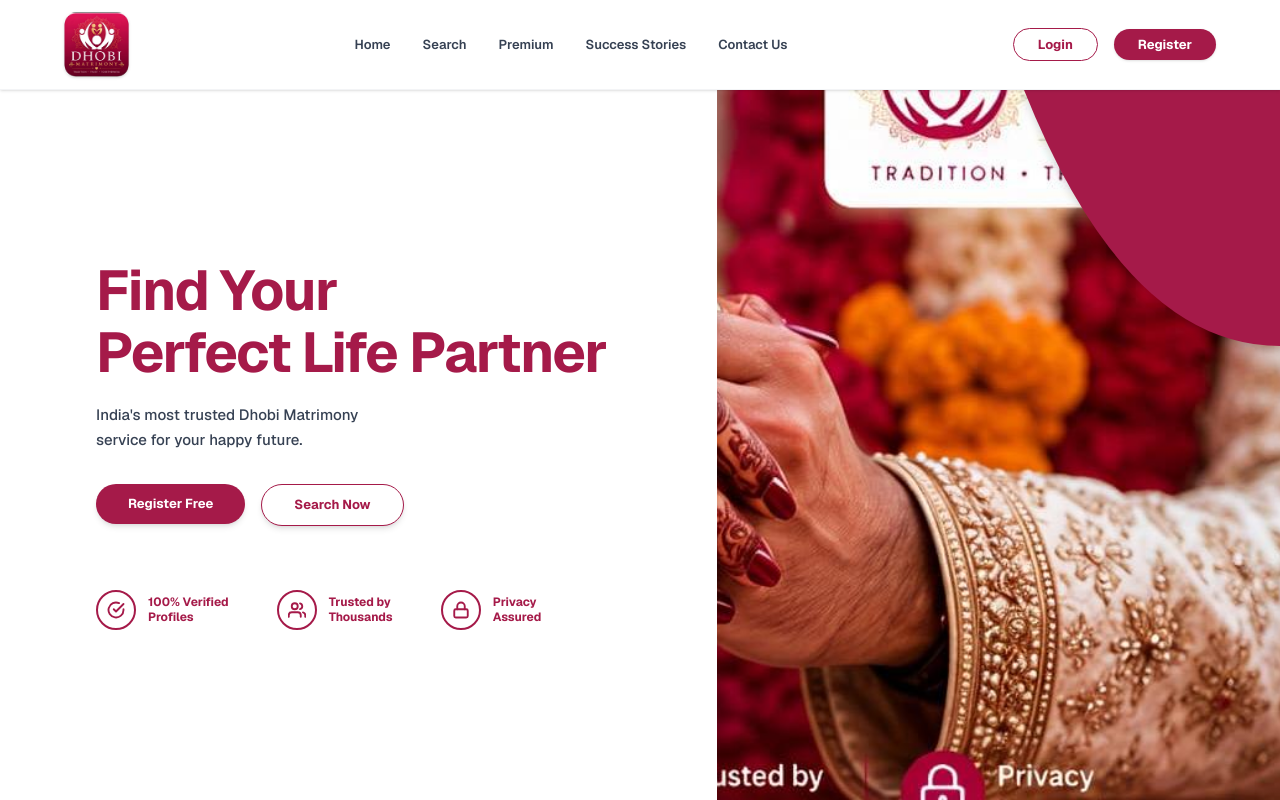
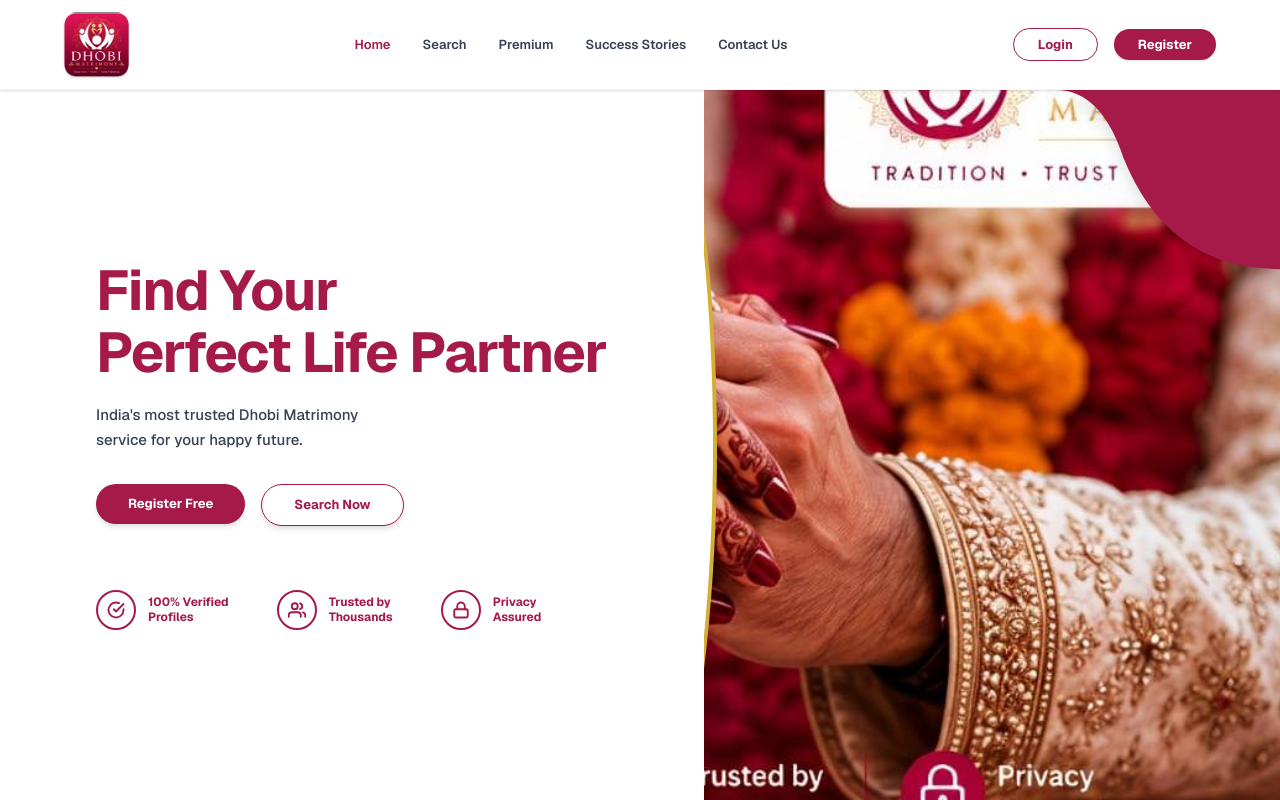
Before and after one commit to johndoeved/Matrimony-App, a Next.js app in the folder website/: page / in a window 1280 px wide. Built offline with nearby package versions, Linux system fonts and the light colour scheme.

Commit message:
style: exactly match hero section to the design mockup

```diff
--- a/website/src/app/page.tsx
+++ b/website/src/app/page.tsx
@@ -68,20 +68,18 @@ export default function Home() {
         {/* Image Area (Right on Desktop, Bottom on Mobile) */}
         <div className="relative md:absolute md:top-0 md:bottom-0 md:right-0 w-full h-[400px] sm:h-[450px] md:h-full md:w-[55%] z-0 overflow-hidden bg-white">
           <div
-            className="absolute inset-0 w-full h-full bg-cover bg-no-repeat"
+            className="absolute inset-0 w-full h-full bg-cover bg-center bg-no-repeat"
             style={{
               backgroundImage: "url('/images/hands_bg.jpeg')",
-              backgroundPosition: "center center",
-              backgroundSize: "cover"
             }}
           />
 
-          {/* White convex curve overlay on the left edge of the image to recreate the laptop mockup curve */}
-          <div className="hidden md:block absolute top-1/2 -left-[20%] w-[40%] h-[150%] bg-white rounded-full -translate-y-1/2 z-10 shadow-[5px_0_15px_rgba(0,0,0,0.1)]"></div>
+          {/* White convex curve overlay with GOLD border on the left edge of the image */}
+          <div className="hidden md:block absolute top-[-25%] bottom-[-25%] left-[-20%] w-[40%] bg-white rounded-[50%] border-r-[4px] border-[#D4AF37] z-10 shadow-xl"></div>
 
-          {/* Top Right Pink Accent Swoosh (Mockup accurate leaf shape) */}
-          <svg className="hidden md:block absolute top-0 right-0 w-48 h-48 lg:w-64 lg:h-64 text-[#a51a49] z-20 drop-shadow-lg" viewBox="0 0 100 100" preserveAspectRatio="none" fill="currentColor">
-            <path d="M100,0 L100,100 Q40,100 0,0 Z" />
+          {/* Top Right Pink Accent Swoosh (Mockup accurate leaf shape pointing inwards) */}
+          <svg className="hidden md:block absolute top-0 right-0 w-40 h-40 lg:w-56 lg:h-56 text-[#a51a49] z-20 drop-shadow-xl" viewBox="0 0 100 100" preserveAspectRatio="none" fill="currentColor">
+            <path d="M100,0 L100,80 Q50,80 30,30 Q20,0 0,0 Z" />
           </svg>
         </div>
 
--- a/website/src/components/Navbar.tsx
+++ b/website/src/components/Navbar.tsx
@@ -18,7 +18,7 @@ export default function Navbar() {
 
       {/* Desktop Menu */}
       <div className="hidden md:flex items-center gap-8 text-[13px] font-semibold text-gray-700">
-        <Link href="/" className="hover:text-[#a51a49] transition">Home</Link>
+        <Link href="/" className="text-[#a51a49] transition">Home</Link>
         <Link href="/search" className="hover:text-[#a51a49] transition">Search</Link>
         <Link href="/premium" className="hover:text-[#a51a49] transition">Premium</Link>
         <Link href="/success-stories" className="hover:text-[#a51a49] transition">Success Stories</Link>
```
